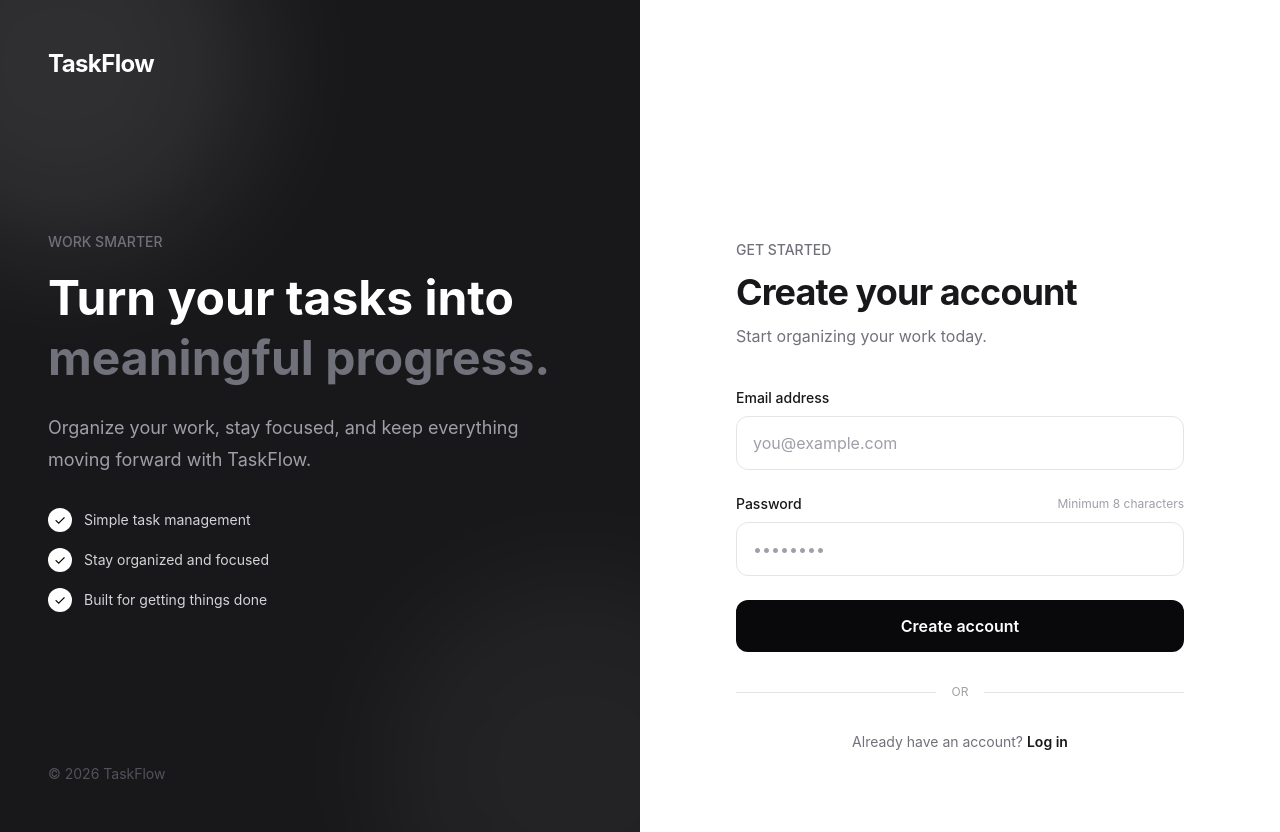
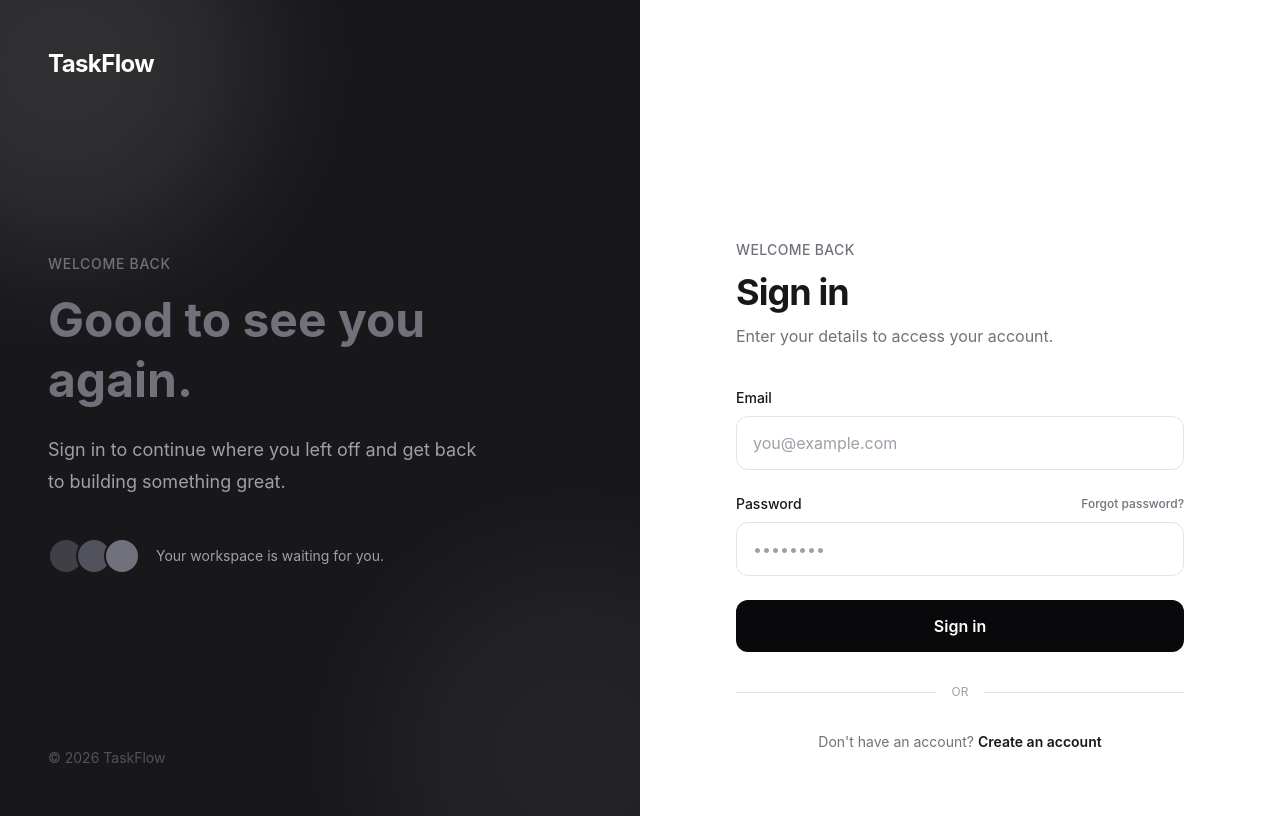
Before and after one commit to psshrijith/TaskFlow, a React (Vite) app: page /login in a window 1280 px wide. Built offline with nearby package versions, Linux system fonts and the light colour scheme.

Commit message:
feat(taskFlow): added the login page

```diff
--- a/src/Pages/SignIn.tsx
+++ b/src/Pages/SignIn.tsx
@@ -1,83 +1,62 @@
 import { useState } from "react";
 import { Link } from "react-router-dom";
-import { motion } from 'motion/react';
-import { FormattedMessage, useIntl } from "react-intl";
+import { motion } from "motion/react";
+import { FormattedMessage } from "react-intl";
+import FormInput from "../components/FormInput";
 
 const Signin = () => {
-    const intl = useIntl();
-    const [email, setEmail] = useState("");
-    const [password, setPassword] = useState("");
-
-    const handleSignUp = (event:React.FormEvent<HTMLFormElement>) => {
+  const handleLogin = (event: React.FormEvent<HTMLFormElement>) => {
     event.preventDefault();
   };
 
   return (
     <motion.div
-            initial={{y: "100%"}}
-            animate={{y:0}}
+      initial={{ opacity: 0, x: 100 }}
+      animate={{ opacity: 1, x: 0 }}
       transition={{
-                duration: 0.6,
+        duration: 0.5,
         ease: "easeOut",
       }}
-            className="min-h-screen bg-white"
-
+      className="min-h-screen bg-zinc-950"
     >
-
-        <div className="min-h-screen bg-zinc-950 text-white">
-            <div className="w-full min-h-screen flex">
-
-                <div className="relative hidden overflow-hidden bg-zinc-900 lg:flex w-1/2">
-
+      <div className="min-h-screen flex">
+        <div className="relative hidden overflow-hidden bg-zinc-900 lg:flex lg:w-1/2">
           <div className="absolute -left-32 -top-32 h-96 w-96 rounded-full bg-white/10 blur-3xl" />
           <div className="absolute -bottom-32 -right-32 h-96 w-96 rounded-full bg-white/5 blur-3xl" />
 
           <div className="relative flex w-full flex-col justify-between p-12">
-
             <Link
               to="/"
-                            className="text-2xl font-bold tracking-tight"
+              className="text-2xl font-bold tracking-tight text-white"
             >
               <FormattedMessage id="signup.brand" />
             </Link>
 
             <div className="max-w-lg">
-                            <p className="mb-4 text-sm font-medium uppercase text-zinc-500">
-                                <FormattedMessage id="signup.sidebarBadge" />
+              <p className="mb-4 text-sm font-medium uppercase tracking-wider text-zinc-500">
+                <FormattedMessage id="signin.sidebarBadge" />
               </p>
 
-                            <h1 className="text-5xl font-bold leading-tight">
-                                <FormattedMessage id="signup.sidebarTitleLine1" />
+              <h1 className="text-5xl font-bold leading-tight text-white">
                 <span className="block text-zinc-500">
-                                    <FormattedMessage id="signup.sidebarTitleLine2" />
+                  <FormattedMessage id="signin.sidebarTitle" />
                 </span>
               </h1>
 
-                            <p className="mt-6 text-lg leading-8 text-zinc-400">
-                                <FormattedMessage id="signup.sidebarDescription" />
+              <p className="mt-6 max-w-md text-lg leading-8 text-zinc-400">
+                <FormattedMessage id="signin.sidebarDescription" />
               </p>
 
-                            <div className="mt-8 space-y-4 text-sm text-zinc-300">
-                                <div className="flex items-center gap-3">
-                                    <span className="flex h-6 w-6 items-center justify-center rounded-full bg-white text-black">
-                                        ✓
-                                    </span>
-                                    <FormattedMessage id="signup.benefit1" />
+              <div className="mt-10 flex items-center gap-4">
+                <div className="flex -space-x-2">
+                  <div className="h-9 w-9 rounded-full border-2 border-zinc-900 bg-zinc-700" />
+                  <div className="h-9 w-9 rounded-full border-2 border-zinc-900 bg-zinc-600" />
+                  <div className="h-9 w-9 rounded-full border-2 border-zinc-900 bg-zinc-500" />
                 </div>
 
-                                <div className="flex items-center gap-3">
-                                    <span className="flex h-6 w-6 items-center justify-center rounded-full bg-white text-black">
-                                        ✓
-                                    </span>
-                                    <FormattedMessage id="signup.benefit2" />
-                                </div>
-
-                                <div className="flex items-center gap-3">
-                                    <span className="flex h-6 w-6 items-center justify-center rounded-full bg-white text-black">
-                                        ✓
-                                    </span>
-                                    <FormattedMessage id="signup.benefit3" />
-                                </div>
+                <p className="text-sm text-zinc-400">
+                  <FormattedMessage id="signin.sidebarWorkspace" />
+                </p>
               </div>
             </div>
 
@@ -87,120 +66,64 @@ const Signin = () => {
           </div>
         </div>
 
-
-                <div className="flex items-center justify-center bg-white px-10 py-20 text-zinc-900 flex-1 min-w-0">
-                    <div className="w-full max-w-md flex-1 pt-40">
-
+        <div className="flex flex-1 min-w-0 items-center justify-center bg-white px-6 py-16 text-zinc-900 sm:px-10 pt-60">
+          <div className="w-full max-w-md">
             <Link
               to="/"
-                            className="mb-12 block text-center text-2xl font-bold lg:hidden"
+              className="mb-16 block text-center text-2xl font-bold lg:hidden"
             >
               <FormattedMessage id="signup.brand" />
             </Link>
 
             <div className="mb-10">
-                            <p className="mb-3 text-sm font-medium text-zinc-500">
-                                <FormattedMessage id="signup.formBadge" />
+              <p className="mb-3 text-sm font-medium uppercase tracking-wide text-zinc-500">
+                <FormattedMessage id="signin.formBadge" />
               </p>
 
               <h2 className="text-4xl font-bold tracking-tight">
-                                <FormattedMessage id="signup.formHeading" />
+                <FormattedMessage id="signin.formHeading" />
               </h2>
 
               <p className="mt-3 text-zinc-500">
-                                <FormattedMessage id="signup.formDescription" />
+                <FormattedMessage id="signin.formDescription" />
               </p>
             </div>
 
-                        <form
-                            onSubmit={handleSignUp}
-                            className="space-y-6"
-                        >
-
-                            <div>
-                                <label
-                                    htmlFor="email"
-                                    className="mb-2 block text-sm font-medium"
-                                >
-                                    <FormattedMessage id="signup.emailLabel" />
-                                </label>
-
-                                <input
-                                    id="email"
-                                    type="email"
-                                    value={email}
-                                    onChange={(event) =>
-                                        setEmail(event.target.value)
-                                    }
-                                    placeholder={intl.formatMessage({ id: "signup.emailPlaceholder" })}
-                                    aria-label={intl.formatMessage({ id: "signup.emailLabel" })}
-                                    className="w-full rounded-xl border border-zinc-200 px-4 py-3.5 outline-none transition placeholder:text-zinc-400 focus:border-zinc-900 focus:ring-4 focus:ring-zinc-100"
-                                    required
-                                />
-                            </div>
-
-
-                            <div>
-                                <div className="mb-2 flex items-center justify-between">
-                                    <label
-                                        htmlFor="password"
-                                        className="text-sm font-medium"
-                                    >
-                                        <FormattedMessage id="signup.passwordLabel" />
-                                    </label>
-
-                                    <span className="text-xs text-zinc-400">
-                                        <FormattedMessage id="signup.passwordNote" />
-                                    </span>
-                                </div>
-
-                                <input
-                                    id="password"
-                                    type="password"
-                                    value={password}
-                                    onChange={(event) =>
-                                        setPassword(event.target.value)
-                                    }
-                                    placeholder="••••••••"
-                                    className="w-full rounded-xl border border-zinc-200 px-4 py-3.5 outline-none transition placeholder:text-zinc-400 focus:border-zinc-900 focus:ring-4 focus:ring-zinc-100"
-                                    required
-                                    minLength={8}
-                                />
-                            </div>
-
+            <form onSubmit={handleLogin} className="space-y-6">
+              <FormInput />
 
               <button
                 type="submit"
                 className="w-full rounded-xl bg-zinc-950 px-4 py-3.5 font-semibold text-white transition hover:bg-zinc-800 active:scale-[0.99]"
               >
-                                <FormattedMessage id="signup.submitButton" />
+                <FormattedMessage id="signin.submitButton" />
               </button>
             </form>
 
             <div className="my-8 flex items-center gap-4">
               <div className="h-px flex-1 bg-zinc-200" />
+
               <span className="text-xs text-zinc-400">
-                                <FormattedMessage id="signup.orText" />
+                <FormattedMessage id="signin.orText" />
               </span>
+
               <div className="h-px flex-1 bg-zinc-200" />
             </div>
 
-                        <p className="text-center text-sm text-zinc-500">
-                            <FormattedMessage id="signup.loginPrompt" />{" "}
+            <p className="mt-8 text-center text-sm text-zinc-500">
+              <FormattedMessage id="signin.signupPrompt" />{" "}
               <Link
-                                to="/login"
+                to="/signup"
                 className="font-semibold text-zinc-900 hover:underline"
               >
-                                <FormattedMessage id="signup.loginLink" />
+                <FormattedMessage id="signin.signupLink" />
               </Link>
             </p>
-
-                    </div>
           </div>
         </div>
       </div>
     </motion.div>
-    )
+  );
 };
 
 export default Signin;
--- /dev/null
+++ b/src/components/FormInput.tsx
@@ -0,0 +1,64 @@
+import { useState } from "react";
+import { FormattedMessage, useIntl } from "react-intl";
+import { Link } from "react-router-dom";
+
+const FormInput = () => {
+  const intl = useIntl();
+
+  const [email, setEmail] = useState("");
+  const [password, setPassword] = useState("");
+
+  return (
+    <>
+      <div>
+        <label htmlFor="email" className="mb-2 block text-sm font-medium">
+          <FormattedMessage id="signin.emailLabel" />
+        </label>
+
+        <input
+          id="email"
+          type="email"
+          value={email}
+          onChange={(event) => setEmail(event.target.value)}
+          placeholder={intl.formatMessage({
+            id: "signup.emailPlaceholder",
+          })}
+          aria-label={intl.formatMessage({
+            id: "signin.emailLabel",
+          })}
+          autoComplete="email"
+          className="w-full rounded-xl border border-zinc-200 px-4 py-3.5 outline-none transition placeholder:text-zinc-400 focus:border-zinc-900 focus:ring-4 focus:ring-zinc-100"
+          required
+        />
+      </div>
+
+      <div>
+        <div className="mb-2 flex items-center justify-between">
+          <label htmlFor="password" className="text-sm font-medium">
+            <FormattedMessage id="signin.passwordLabel" />
+          </label>
+
+          <Link
+            to="/forgot-password"
+            className="text-xs font-medium text-zinc-500 transition hover:text-zinc-900 hover:underline"
+          >
+            <FormattedMessage id="signin.forgotPassword" />
+          </Link>
+        </div>
+
+        <input
+          id="password"
+          type="password"
+          value={password}
+          onChange={(event) => setPassword(event.target.value)}
+          placeholder="••••••••"
+          autoComplete="current-password"
+          className="w-full rounded-xl border border-zinc-200 px-4 py-3.5 outline-none transition placeholder:text-zinc-400 focus:border-zinc-900 focus:ring-4 focus:ring-zinc-100"
+          required
+        />
+      </div>
+    </>
+  );
+};
+
+export default FormInput;
--- a/src/components/NavBar.tsx
+++ b/src/components/NavBar.tsx
@@ -11,12 +11,12 @@ const NavBar = () => {
 
                 <div className="flex gap-4">
                     <ul className="flex list-none p-3 rounded-lg gap-6 items-center">
-                        <li>Product</li>
-                        <li>Resources</li>
+                        <li><FormattedMessage id="navbar.product" /></li>
+                        <li><FormattedMessage id="navbar.resources" /></li>
                         <Link to="/signup"
                             className="px-3 py-2 bg-white text-black rounded-lg"
                         >
-                        Sign Up</Link>
+                        <FormattedMessage id="navbar.signup" /></Link>
                     </ul>
                 </div>
 
--- a/src/en.json
+++ b/src/en.json
@@ -7,6 +7,9 @@
     "landing.primaryCta": "Get started →",
     "landing.secondaryCta": "Explore TaskFlow",
     "landing.footerNote": "No complicated setup. Just create, organize, and accomplish.",
+    "navbar.product": "Product",
+    "navbar.resources": "Resources",
+    "navbar.signup": "Sign Up",
     "signup.brand": "TaskFlow",
     "signup.sidebarBadge": "Work smarter",
     "signup.sidebarTitleLine1": "Turn your tasks into",
@@ -26,5 +29,19 @@
     "signup.submitButton": "Create account",
     "signup.orText": "OR",
     "signup.loginPrompt": "Already have an account?",
-    "signup.loginLink": "Log in"
+    "signup.loginLink": "Log in",
+    "signin.sidebarBadge": "Welcome back",
+    "signin.sidebarTitle": "Good to see you again.",
+    "signin.sidebarDescription": "Sign in to continue where you left off and get back to building something great.",
+    "signin.sidebarWorkspace": "Your workspace is waiting for you.",
+    "signin.formBadge": "Welcome back",
+    "signin.formHeading": "Sign in",
+    "signin.formDescription": "Enter your details to access your account.",
+    "signin.emailLabel": "Email",
+    "signin.passwordLabel": "Password",
+    "signin.forgotPassword": "Forgot password?",
+    "signin.submitButton": "Sign in",
+    "signin.orText": "OR",
+    "signin.signupPrompt": "Don't have an account?",
+    "signin.signupLink": "Create an account"
 }
```
Lines whose indentation alone changed are shown as unchanged.
